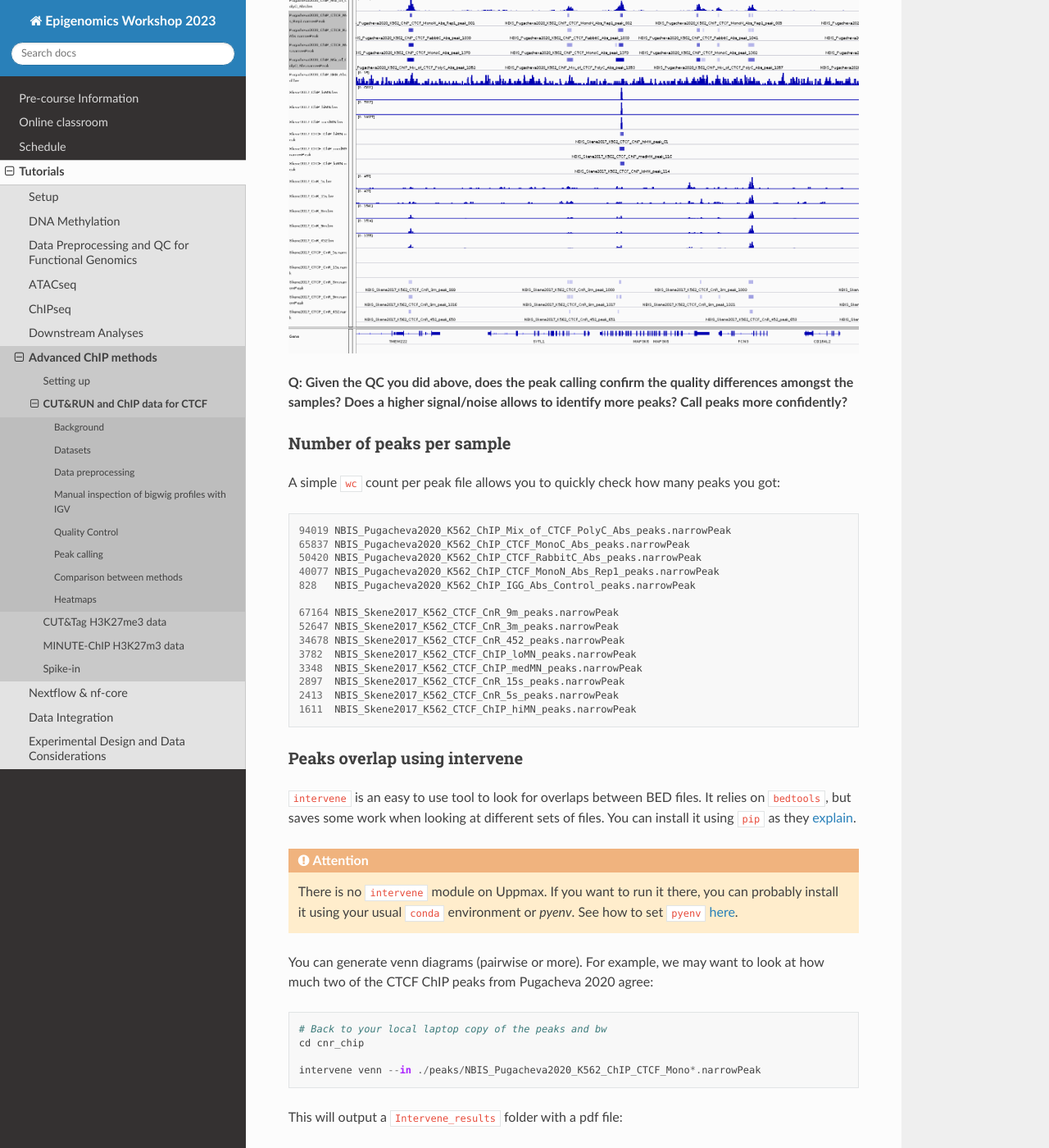
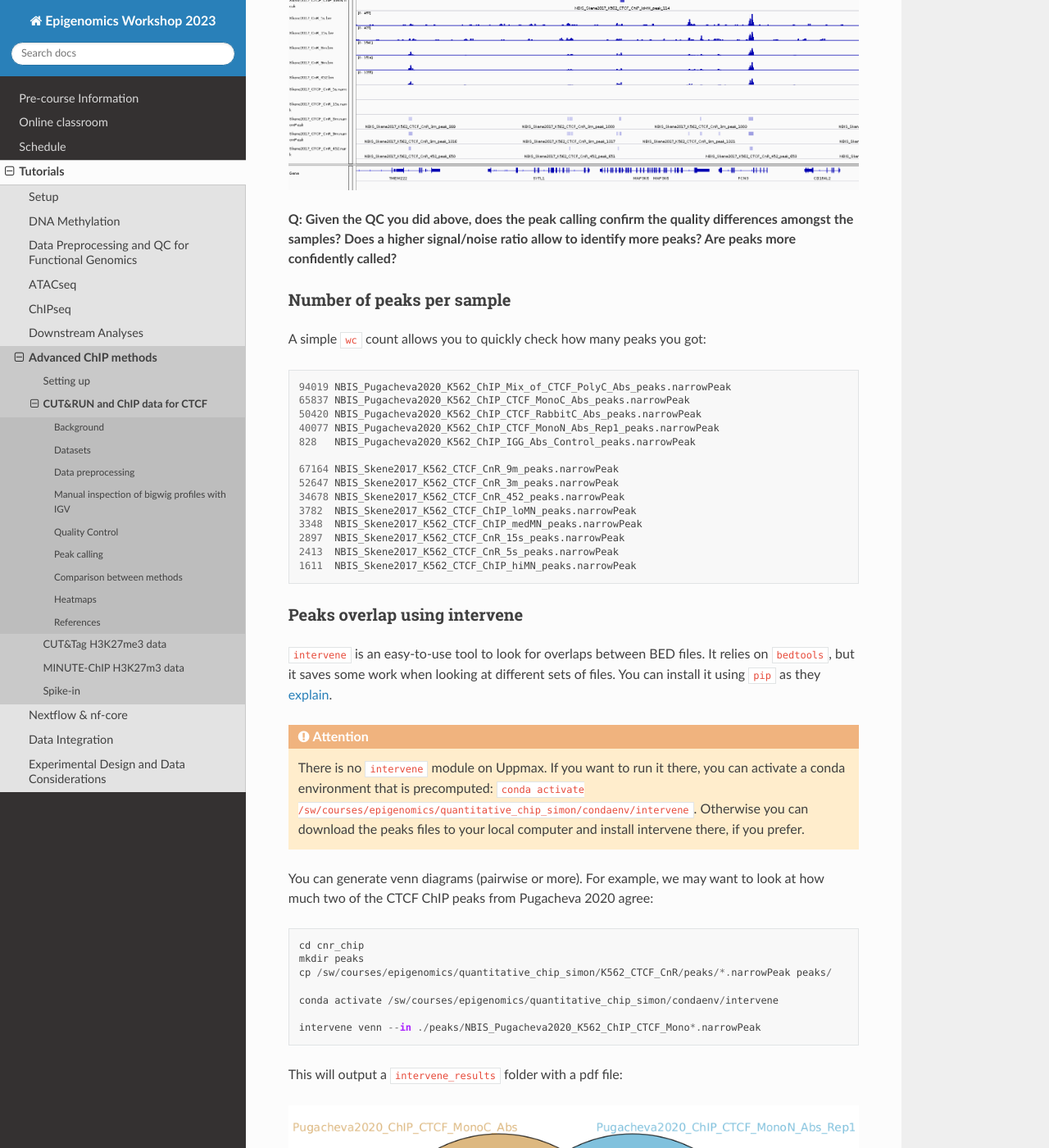
Before and after one commit to NBISweden/workshop-epigenomics-RTDs, a Sphinx documentation site: the page built from docs/content/tutorials/quantitativeChip/cut-and-run-data.rst, in a window 1280 px wide and 1400 px high, scrolled down 11114 px. Shown: the whole window at 82% size. Built offline with Sphinx 7.4.7 and the Read the Docs theme 2.0.0, drawn with Linux system fonts in a browser that asks for light colours; some of the changed text lies outside the part shown.

Commit message:
Improve text

```diff
--- a/docs/content/tutorials/quantitativeChip/cut-and-run-data.rst
+++ b/docs/content/tutorials/quantitativeChip/cut-and-run-data.rst
@@ -24,22 +24,13 @@ So we will look at a comparison of CUT&RUN and different ChIP datasets to unders
 	:target: Figures/00_CTCF.png
 	:alt:
 
-*Fig. 1: Features of CTCF-binding sites in the genome*
+*Fig. 1*: Features of `CTCF binding sites in the genome <https://doi.org/10.1038/nrg3663>`_ [1]_.
+
 
 Datasets
 ==========
 
-The datasets used correspond to two publications:
-
-Skene PJ, Henikoff S. An efficient targeted nuclease strategy for high-resolution mapping of DNA binding sites. Elife 2017.
-https://elifesciences.org/articles/21856
-
-Pugacheva, Elena M., et al. CTCF mediates chromatin looping via N-terminal domain-dependent cohesin retention. Proceedings of the National Academy of Sciences 117.4 (2020).
-https://www.pnas.org/content/117/4/2020
-
-They can be found on GEO (GSE84474 and GSE137216). See below a table with the samples included in this example:
-
-In Skene and Henikoff, they compare CUT&Run to their own ChIP (special optimized native ChIP for CTCF they say).
+The datasets used correspond to two publications, Skene and Henikoff [2]_ and Pugacheva et al. [3]_. They can be found on GEO (GSE84474 and GSE137216). See below a table with the samples included in this example:
 
 .. list-table:: Table 1. Files in Skene et al. 2017 used in this exercise.
    :widths: 25 40
@@ -65,7 +56,8 @@ In Skene and Henikoff, they compare CUT&Run to their own ChIP (special optimized
      - NBIS_Skene2017_K562_CTCF_CnR_9m
 
 
-In Pugacheva et. all, they perform a crosslinking ChIP for CTCF. They’ve been using different antibodies just to be sure that they are ChIPing the right thing.
+
+In Skene and Henikoff, they compare CUT&Run to their own ChIP (special optimized native ChIP for CTCF they say). In Pugacheva et. all, they perform a crosslinking ChIP for CTCF. They’ve been using different antibodies just to be sure that they are ChIPing the right thing.
 
 .. list-table:: Table 2. Files in Pugacheva et al. 2020 used in this exercise.
    :widths: 25 40
@@ -354,7 +347,7 @@ The resulting plot should look like:
 
 **Q: What do you think it means in terms of quality of experiments?**
 **Do you see different groups of samples? Go to IGV and browse through the tracks.**
-**How do each of these groups look? Fingerprint supports the difference CUT&RUN authors argue - That it has less background.**
+**How does each group look? Fingerprint supports the difference CUT&RUN authors argue - That it has less background.**
 
 Clearly, the CUT&Run data scores better by QC compared to the CTCF ChIP presented in this paper. But how about comparing to the Pugacheva CTCF ChIP datasets?
 
@@ -383,21 +376,21 @@ Peak calling
 Peaks were called with MACS2 using standard parameters.
 
 .. attention::
-    This is a step that could be better fine tuned to each experimental setting.
+    This is a step that could be better fine-tuned to specific experimental settings.
 
-Again, it is usually a good idea to inspect visually the files, so you can have a feeling on whether the peaks were correctly called and how the samples look like.
+Again, it is usually a good idea to visually inspect the tracks, so you can have a feeling on whether the peaks were correctly called and how the samples look like.
 
 
 .. image:: Figures/05_IGV_peaks.png
 	:target: Figures/05_IGV_peaks.png
 	:alt:
 
-**Q: Given the QC you did above, does the peak calling confirm the quality differences amongst the samples? Does a higher signal/noise allows to identify more peaks? Call peaks more confidently?**
+**Q: Given the QC you did above, does the peak calling confirm the quality differences amongst the samples? Does a higher signal/noise ratio allow to identify more peaks? Are peaks more confidently called?**
 
 Number of peaks per sample
 --------------------------
 
-A simple ``wc`` count per peak file allows you to quickly check how many peaks you got:
+A simple ``wc`` count allows you to quickly check how many peaks you got:
 
 .. code-block:: bash
 
@@ -420,21 +413,24 @@ A simple ``wc`` count per peak file allows you to quickly check how many peaks y
 Peaks overlap using intervene
 ------------------------------
 
-``intervene`` is an easy to use tool to look for overlaps between BED files. It relies on ``bedtools``, but saves some work when looking at different sets of files. You can install it using ``pip`` as they `explain <https://intervene.readthedocs.io/en/latest/install.html>`_.
+``intervene`` is an easy-to-use tool to look for overlaps between BED files. It relies on ``bedtools``, but it saves some work when looking at different sets of files. You can install it using ``pip`` as they `explain <https://intervene.readthedocs.io/en/latest/install.html>`_.
 
 .. attention::
-    There is no ``intervene`` module on Uppmax. If you want to run it there, you can probably install it using your usual ``conda`` environment or `pyenv`. See how to set ``pyenv`` `here <https://www.uppmax.uu.se/support/user-guides/python-modules-guide/>`_.
+    There is no ``intervene`` module on Uppmax. If you want to run it there, you can activate a conda environment that is precomputed: ``conda activate /sw/courses/epigenomics/quantitative_chip_simon/condaenv/intervene``. Otherwise you can download the peaks files to your local computer and install intervene there, if you prefer.
 
 You can generate venn diagrams (pairwise or more). For example, we may want to look at how much two of the CTCF ChIP peaks from Pugacheva 2020 agree:
 
 .. code-block::
 
-    # Back to your local laptop copy of the peaks and bw
     cd cnr_chip
+    mkdir peaks
+    cp /sw/courses/epigenomics/quantitative_chip_simon/K562_CTCF_CnR/peaks/*.narrowPeak peaks/
+
+    conda activate /sw/courses/epigenomics/quantitative_chip_simon/condaenv/intervene
 
     intervene venn --in ./peaks/NBIS_Pugacheva2020_K562_ChIP_CTCF_Mono*.narrowPeak
 
-This will output a ``Intervene_results`` folder with a pdf file:
+This will output a ``intervene_results`` folder with a pdf file:
 
 .. image:: Figures/06_venn_1.png
 	:target: Figures/06_venn_1.png
@@ -480,7 +476,7 @@ We can look at the overlap between them in a venn diagram:
 	:alt:
 
 
-There are quite some differences  between approaches, and one of the peak sets is very small compared to the others.
+There are quite some differences between approaches, and one of the peak sets is very small compared to the others.
 
 .. note::
     These venn diagrams are not size proportional. Automatically drawing size-proportional set intersections is a complex problem. `eulerr` is an `R package <https://cran.r-project.org/web/packages/eulerr/vignettes/introduction.html>`_ that does a really nice job at approximating this. However it’s only for drawing, not for computing the actual intersections.
@@ -489,7 +485,7 @@ There are quite some differences  between approaches, and one of the peak sets i
 Heatmaps
 =========
 
-The fact that there are loci marked as peak in one dataset that do not appear in another does not mean that there is no signal there. It could not be called as peak due to lack of statistical power, the signal being weaker or a combination of other factors. Remember the example in the slides - some peaks don’t make the calling threshold, but still represent sites of enrichment:
+The fact that there are loci marked as peak in one dataset that do not appear in another does not mean that there is no signal there. It could be that a peak is not called due to lack of statistical power, the signal being weaker or a combination of other factors. Remember the example in the slides - some peaks don’t make the threshold, but still show enrichment:
 
 .. image:: Figures/09_peak_example.png
 	:target: Figures/09_peak_example.png
@@ -524,8 +520,16 @@ Or from your Uppmax node:
 **Q: how does the data compare? Note the difference in scale amongst the samples. What other features are different? Which dataset would be better to identify the CTCF binding motif?**
 
 .. note::
-    In the Skene paper, the make a biological interpretation regarding the difference in peaks seen in native ChIP and CUT&Run. They call the peaks uniquely present in CUT&Run “indirect binding sites” because they infer that those peaks are not directly bound by CTCF. The tagging of sites potentially in intact nuclei works through space, thus tagging not only the loci that is bound by CTCF, but also those regions that are nearby in space (Hi-C contacts). So it is important to note that CUT&Run may report ‘indirect’ or ‘shadow’ peaks that do not represent bona fide binding sites. For CTCF in principle the distinction should be easy since the ‘shadow’ peaks should not have CTCF binding motif.
+    In Skene and Henikoff paper, the authors make a biological interpretation regarding the difference in peaks seen in native ChIP and CUT&Run. They call the peaks uniquely present in CUT&Run “indirect binding sites” because they infer that those peaks are not directly bound by CTCF. The tagging of sites potentially in intact nuclei works through space, thus tagging not only the loci that are bound by CTCF, but also those regions that are nearby in space (Hi-C contacts). So it is important to note that CUT&Run may report ‘indirect’ or ‘shadow’ peaks that do not represent bona fide binding sites. For CTCF in principle the distinction should be easy since the ‘shadow’ peaks should **not have CTCF binding motif**.
 
 .. image:: Figures/11_cut_run.png
 	:target: Figures/11_cut_run.png
 	:alt:
+
+
+References
+===============
+
+.. [1] Ong, CT., Corces, V. CTCF: an architectural protein bridging genome topology and function. Nat Rev Genet 15, 234–246 (2014).
+.. [2] Skene PJ, Henikoff S. An efficient targeted nuclease strategy for high-resolution mapping of DNA binding sites. Elife 2017.
+.. [3] Pugacheva, Elena M., et al. CTCF mediates chromatin looping via N-terminal domain-dependent cohesin retention. Proceedings of the National Academy of Sciences 117.4 (2020).
```
Also changed, not shown: other parts of docs/content/tutorials/quantitativeChip/cut-and-run-data.rst (+6 -5 lines).
